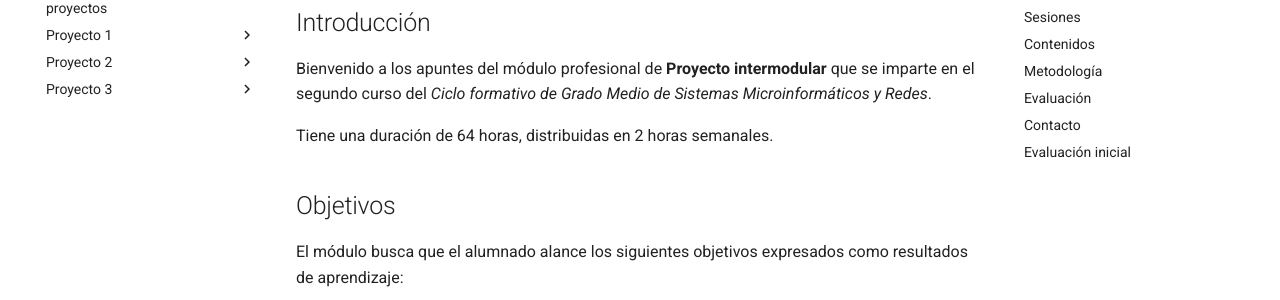
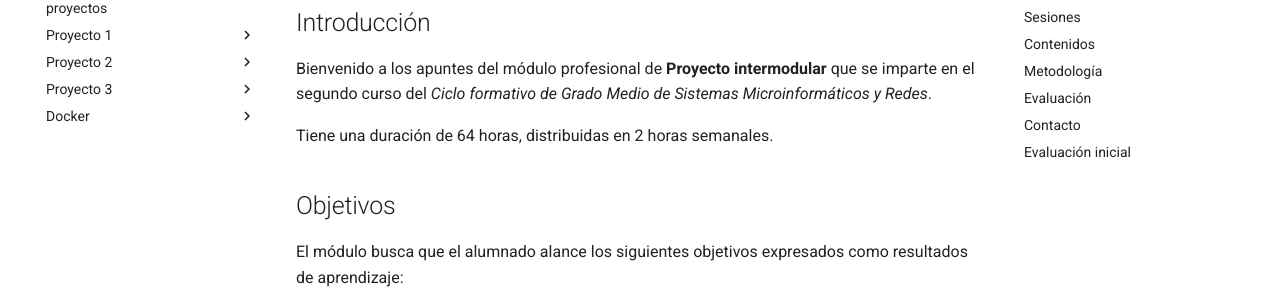
Before and after one commit to Joperpu/pi2526, an MkDocs documentation site: the page built from docs/index.md, in a window 1280 px wide. Shown: the part 175-475 px from the top of the page. Built offline with MkDocs 1.6.1 and Material for MkDocs 9.7.7, drawn with Linux system fonts in a browser that asks for light colours.

Commit message:
Taller de Docker

```diff
--- a/mkdocs.yml
+++ b/mkdocs.yml
@@ -32,6 +32,8 @@ nav:
   - Proyecto 3:
     - Proyecto 3: pr3.md
     - Ayuda técnica: pr3hlp.md
+  - Docker:
+    - Taller de Docker: https://aulasoftwarelibre.github.io/taller-de-docker/
 
 copyright: "2025 José María Pérez Puentes - Licencia CC BY-NC-SA 4.0"
 
```
